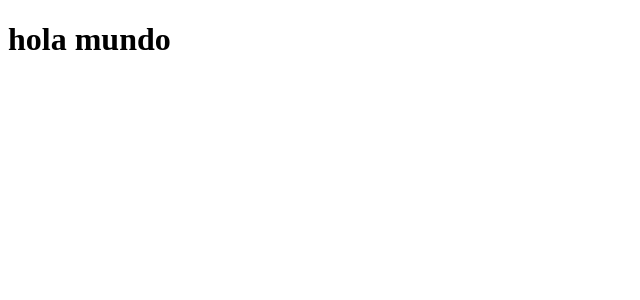
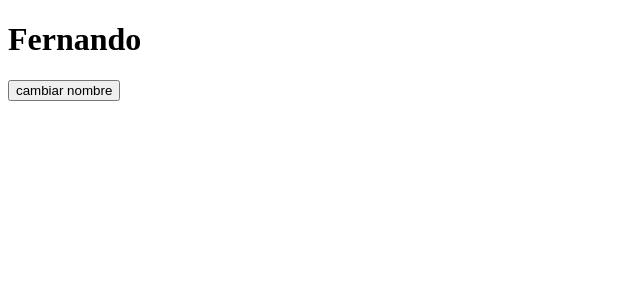
Before and after one commit to LuisCutzal/04-pipesApp, an Angular app: page / in a window 1280 px wide. Shown: the top 300 px of the page, without its empty margins (0-640 px from the left). Built offline with nearby package versions, Linux system fonts and the light colour scheme.

Commit message:
introduccion a los pipes

```diff
--- a/src/app/app.component.html
+++ b/src/app/app.component.html
@@ -1 +1,6 @@
-<h1>hola mundo</h1>
+<h1>{{nombre| titlecase}}</h1>
+
+
+<button (click)="MostrarNombre()">
+  cambiar nombre
+</button>
--- a/src/app/app.component.ts
+++ b/src/app/app.component.ts
@@ -6,5 +6,10 @@ import { Component } from '@angular/core';
   styleUrls: ['./app.component.css']
 })
 export class AppComponent {
-  title = 'pipesApp';
+  nombre:string="fernando";
+
+  MostrarNombre(){
+    console.log(this.nombre);
+  }
+
 }
```
